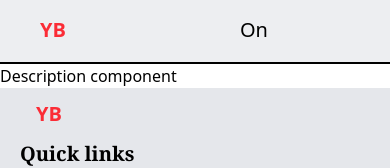
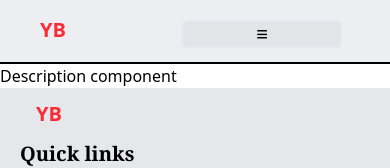
Before and after one commit to YUBESHBHATTARAI/portf-folio, a Next.js app: page / in a window 390 px wide. Shown: the top 168 px of the page. Built offline with nearby package versions, Linux system fonts and the light colour scheme.

Commit message:
Finally fixed the mobile navbar

```diff
--- a/src/Components/Mobile.tsx
+++ b/src/Components/Mobile.tsx
@@ -2,6 +2,15 @@
 
 import React,{useState} from 'react';
 import Link from "next/link";
+
+const mobile =[
+  {id: 1, name: 'home ' , url: "/"},
+  {id: 2, name: 'about ' , url: "/about"},
+  {id: 3, name: 'skills ' , url: "/skills"},
+  {id: 4, name: 'projects ' , url: "/projects"},
+  {id: 5, name: 'contacts ' , url: "/contacts"}
+]
+
 
 export default function Mobile(){
   const[open,setOpen]=useState(false);
@@ -9,15 +18,17 @@ export default function Mobile(){
 
     return(
 
-      <div className="  md:hidden flex flex-col items-center justify-center top-4 right-12 z-10  absolute text-xl w-44    ">
-           <button onClick={() => setOpen(!open)}>{open ? "off" : "On"}</button>
-             <div className={` bg-white/75 bg-blur-[2px] py-4 flex flex-col justify-center items-center w-40 h-[18rem] gap-5 text-2xl  ${open ? "block" : "hidden"}`}>
-               <Link href="/">Home</Link>
-               <Link href="/about">about </Link>
-               <Link href="/skills">skills</Link>
-               <Link href="/projects">projects</Link>
-               <Link href="/contacts">contacts</Link>
+      <div className="w-40  md:hidden flex flex-col items-center justify-center top-1 right-12 z-50  absolute text-xl   backdrop-blur-[2px] mt-4  rounded-md   ">
+          {open ? <span onClick={()=>setOpen(false)}>X</span> : <span onClick={()=>setOpen(true)}>≡</span>}
+
+
+           {open &&   mobile.map((item)=>(
+             <div key={item.id } className={` bg-white/75 bg-blur-[2px] py-4 flex flex-col justify-center items-center w-60 h-[5rem] gap-5 text-2xl  `}  onClick={()=>setOpen(false)} >
+           <Link  href={item.url}>{item.name}</Link>
            </div>
-       </div>
+         ))}
+             </div>
+
+
     )
 }
```
